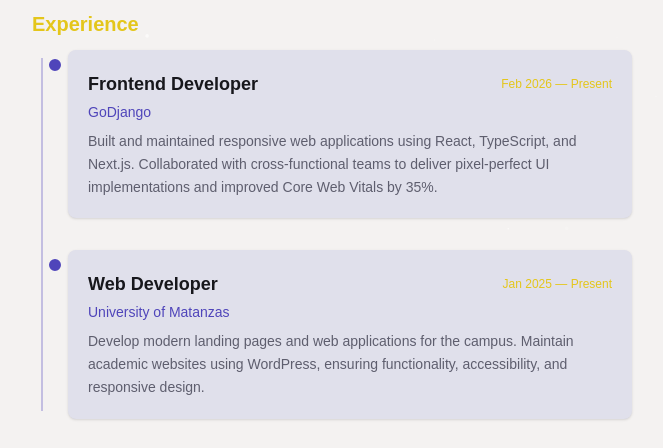
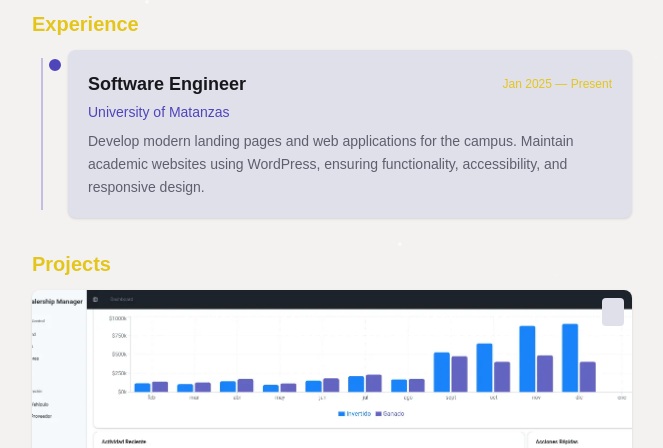
Before and after one commit to kevsantamaria/portfolio, an Astro site: page / in a window 1280 px wide. Shown: the part 344-792 px from the top of the page, without its empty margins (308-971 px from the left). Built offline with nearby package versions, Linux system fonts and the light colour scheme; Astro itself is replaced by a stand-in of ours; some icons are missing; a web font is replaced by a local one.

Commit message:
update experience

```diff
--- a/src/components/ExperienceTimeline.astro
+++ b/src/components/ExperienceTimeline.astro
@@ -1,14 +1,7 @@
 ---
 const experiences = [
   {
-    role: 'Frontend Developer',
-    company: 'GoDjango',
-    period: 'Feb 2026 — Present',
-    description:
-      'Built and maintained responsive web applications using React, TypeScript, and Next.js. Collaborated with cross-functional teams to deliver pixel-perfect UI implementations and improved Core Web Vitals by 35%.',
-  },
-  {
-    role: 'Web Developer',
+    role: 'Software Engineer',
     company: 'University of Matanzas',
     period: 'Jan 2025 — Present',
     description:
```
